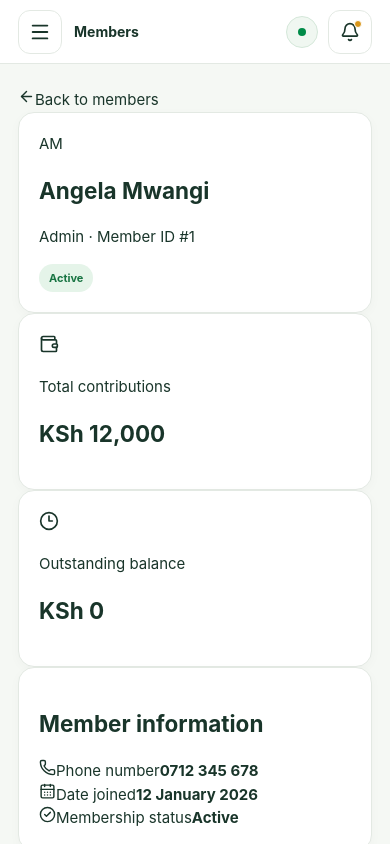
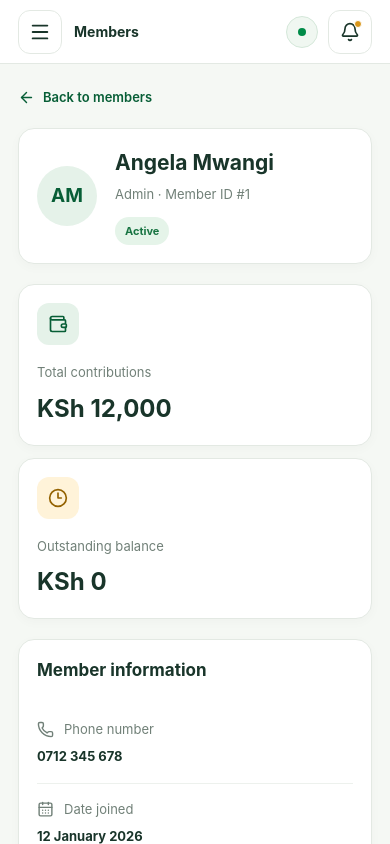
Before and after one commit to codedbylynn/Chama-Website, a React (Vite) app: page /app/members/1 in a window 390 px wide. Shown: the top 844 px of the page. Built offline with nearby package versions, Linux system fonts and the light colour scheme.

Commit message:
Added the adding member button although not yet functioning

```diff
--- a/src/App.css
+++ b/src/App.css
@@ -1229,3 +1229,232 @@ a {
 .clickable-member-row:hover {
   background: #f0f7f1;
 }
+
+/* MEMBER DETAILS PAGE */
+
+.member-details-page {
+  display: flex;
+  flex-direction: column;
+  gap: 20px;
+  min-width: 0;
+}
+
+.back-link {
+  display: inline-flex;
+  align-items: center;
+  gap: 8px;
+  width: fit-content;
+  color: #075e36;
+  font-size: 13px;
+  font-weight: 600;
+  text-decoration: none;
+}
+
+.back-link:hover {
+  color: #008b48;
+}
+
+.member-profile-header {
+  padding: 26px;
+}
+
+.member-profile-identity {
+  display: flex;
+  align-items: center;
+  gap: 18px;
+}
+
+.member-profile-avatar {
+  display: flex;
+  align-items: center;
+  justify-content: center;
+  flex-shrink: 0;
+  width: 76px;
+  height: 76px;
+  border-radius: 50%;
+  background: #e5f2e9;
+  color: #075e36;
+  font-size: 23px;
+  font-weight: 700;
+}
+
+.member-profile-identity h1 {
+  margin: 0 0 7px;
+  color: #19352a;
+  font-size: 25px;
+}
+
+.member-profile-identity p {
+  margin: 0 0 12px;
+  color: #718078;
+  font-size: 13px;
+}
+
+.member-stats-grid {
+  display: grid;
+  grid-template-columns: repeat(2, minmax(0, 1fr));
+  gap: 18px;
+}
+
+.member-stat-card {
+  padding: 22px;
+  min-width: 0;
+}
+
+.member-stat-icon {
+  display: flex;
+  align-items: center;
+  justify-content: center;
+  width: 42px;
+  height: 42px;
+  border-radius: 12px;
+  background: #e5f2e9;
+  color: #075e36;
+}
+
+.member-stat-icon.outstanding-icon {
+  background: #fff3d9;
+  color: #946200;
+}
+
+.member-stat-card p {
+  margin: 18px 0 8px;
+  color: #718078;
+  font-size: 13px;
+}
+
+.member-stat-card h2 {
+  margin: 0;
+  color: #19352a;
+  font-size: 24px;
+  overflow-wrap: anywhere;
+}
+
+.member-information-card {
+  padding: 24px;
+}
+
+.member-information-card h2 {
+  margin: 0 0 20px;
+  color: #19352a;
+  font-size: 17px;
+}
+
+.member-information-row {
+  display: flex;
+  align-items: center;
+  justify-content: space-between;
+  gap: 16px;
+  padding: 16px 0;
+  border-bottom: 1px solid #edf1ed;
+}
+
+.member-information-row:last-child {
+  border-bottom: none;
+}
+
+.information-label {
+  display: inline-flex;
+  align-items: center;
+  gap: 10px;
+  color: #718078;
+  font-size: 13px;
+}
+
+.information-label svg {
+  flex-shrink: 0;
+}
+
+.member-information-row strong {
+  color: #19352a;
+  font-size: 13px;
+  text-align: right;
+  overflow-wrap: anywhere;
+}
+
+.member-not-found {
+  padding: 28px;
+}
+
+.member-not-found h1 {
+  color: #19352a;
+}
+
+.member-not-found p {
+  color: #718078;
+}
+
+@media (max-width: 640px) {
+  .member-profile-header,
+  .member-information-card {
+    padding: 18px;
+  }
+
+  .member-profile-avatar {
+    width: 60px;
+    height: 60px;
+    font-size: 19px;
+  }
+
+  .member-profile-identity h1 {
+    font-size: 21px;
+  }
+
+  .member-stats-grid {
+    grid-template-columns: 1fr;
+    gap: 12px;
+  }
+
+  .member-stat-card {
+    padding: 18px;
+  }
+
+  .member-information-row {
+    align-items: flex-start;
+    flex-direction: column;
+    gap: 8px;
+  }
+
+  .member-information-row strong {
+    text-align: left;
+  }
+}
+
+.members-heading-actions {
+  display: flex;
+  align-items: center;
+  gap: 12px;
+  flex-wrap: wrap;
+}
+
+.add-member-button {
+  display: inline-flex;
+  align-items: center;
+  justify-content: center;
+  padding: 11px 16px;
+  border: none;
+  border-radius: 10px;
+  background: #008b48;
+  color: white;
+  font: inherit;
+  font-weight: 600;
+  cursor: pointer;
+  transition: background 0.2s ease, transform 0.2s ease;
+}
+
+.add-member-button:hover {
+  background: #075e36;
+  transform: translateY(-1px);
+}
+
+.add-member-button:focus-visible {
+  outline: 3px solid #f3c969;
+  outline-offset: 3px;
+}
+
+@media (max-width: 600px) {
+  .members-heading-actions {
+    width: 100%;
+    justify-content: space-between;
+  }
+}
--- a/src/MembersPage.tsx
+++ b/src/MembersPage.tsx
@@ -17,6 +17,7 @@ type Member = {
 function MembersPage() {
   const [search, setSearch] = useState("");
   const navigate = useNavigate();
+  const [showAddMember, setShowAddMember] = useState(false);
 
   const filteredMembers = sampleMembers.filter((member) =>
     `${member.name} ${member.phone} ${member.role}`
@@ -26,16 +27,29 @@ function MembersPage() {
 
   return (
     <section className="members-page">
+
 <div className="page-heading">
   <div>
     <h1>Members</h1>
     <p>Manage your chama members and their membership details.</p>
   </div>
+
+  <div className="members-heading-actions">
     <div className="members-total">
       <Users size={18} />
       <span>{sampleMembers.length} members</span>
     </div>
+
+    <button
+      type="button"
+      className="add-member-button"
+      onClick={() => setShowAddMember(true)}
+    >
+      + Add member
+    </button>
   </div>
+</div>
+
 
       <div className="members-toolbar content-card">
         <div className="members-search">
```
Lines whose indentation alone changed are shown as unchanged.
